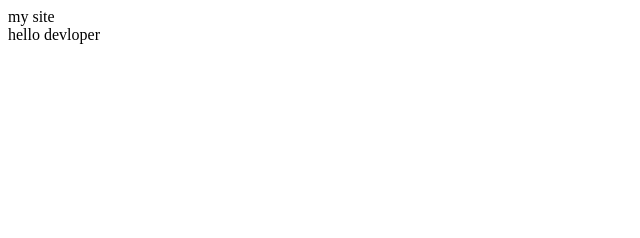
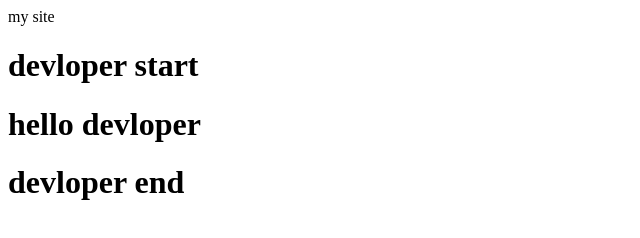
Before and after one commit to vipuls21/git-example, a plain HTML site: page index.html in a window 1280 px wide. Shown: the whole page, without its empty margins (0-640 px from the left). Drawn offline with Linux system fonts and the light colour scheme.

Commit message:
master title changes

```diff
--- a/index.html
+++ b/index.html
@@ -1,6 +1,8 @@
 <html>
     <head> my site </head>
     <body>
-        <div>hello devloper</div>
+        <h1>devloper start</h1>
+        <h1>hello devloper</h1>
+        <h1>devloper end</h1>
     </body>
 </html>
```
